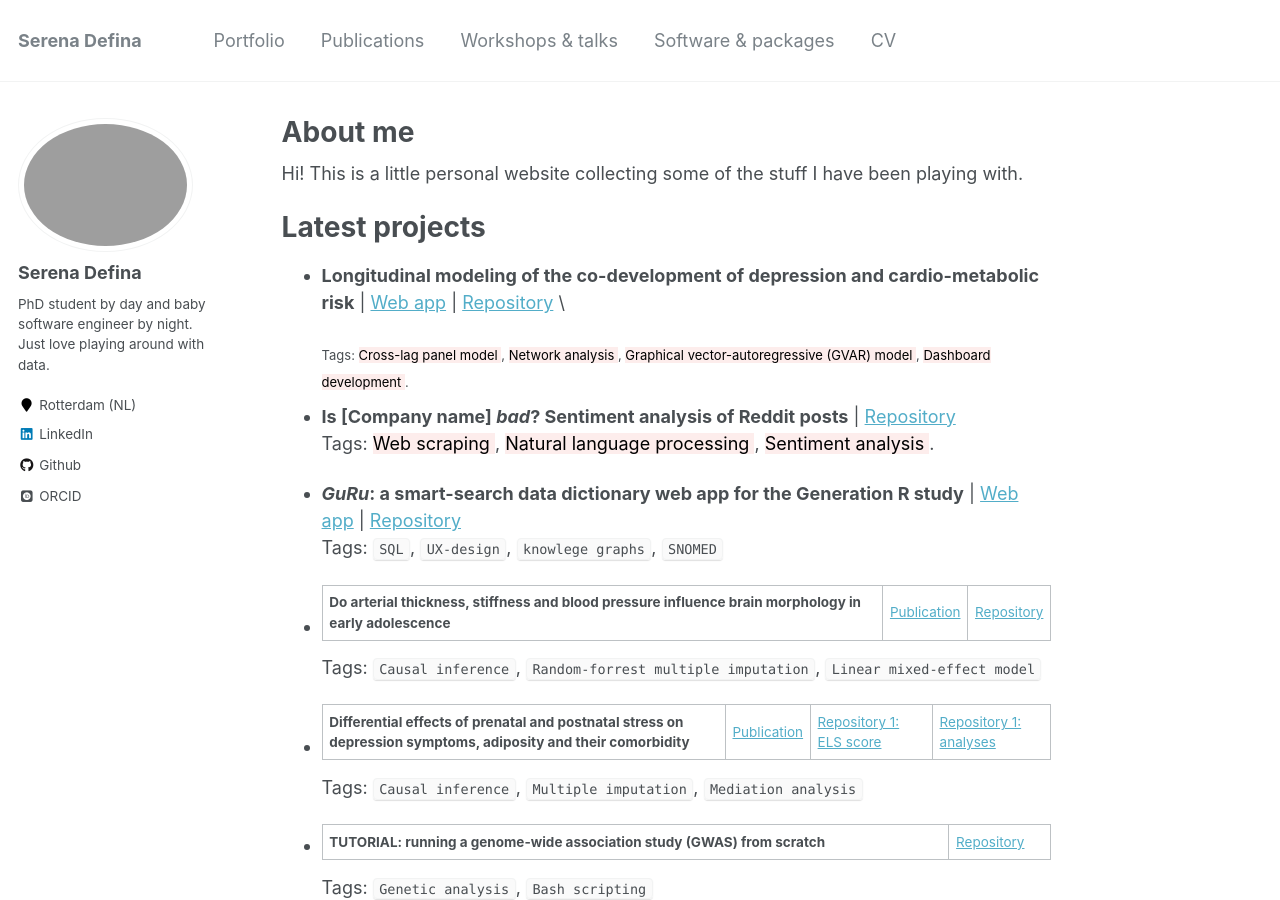
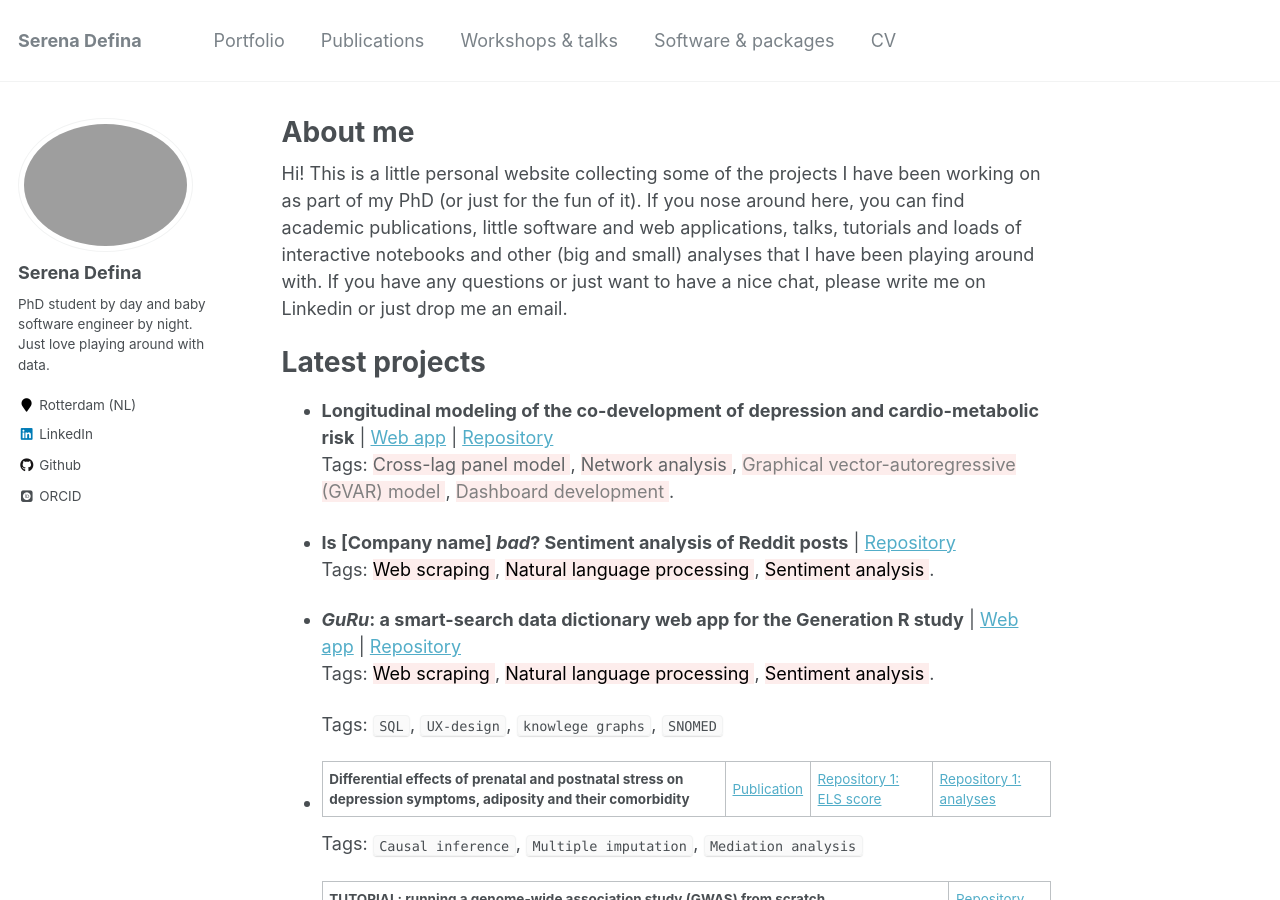
Before and after one commit to SereDef/seredef.github.io, a Jekyll site: the page built from _pages/about.md, in a window 1280 px wide and 900 px high. Built offline with Jekyll 4.4.1, drawn with Linux system fonts in a browser that asks for light colours; some web fonts are replaced.

Commit message:
try out new style about

```diff
--- a/_pages/about.md
+++ b/_pages/about.md
@@ -8,20 +8,23 @@ redirect_from:
 - /about.html
 ---
 
-Hi! This is a little personal website collecting some of the stuff I have been playing with.
+Hi! This is a little personal website collecting some of the projects I have been working on as part of my PhD (or just
+for the fun of it).
+If you nose around here, you can find academic publications, little software and web applications, talks, tutorials and
+loads of interactive notebooks and other (big and small) analyses that I have been playing around with.
+If you have any questions or just want to have a nice chat, please write me on Linkedin or just drop me an email.
 
 Latest projects
 ======
 
 - **Longitudinal modeling of the co-development of depression and cardio-metabolic risk** \|
   [Web app](https://longit-comorbidity.onrender.com) \|
-  [Repository](https://github.com/SereDef/comorb-longit-project) \
-
-  <font size="-1">Tags:
-  <mark style="background-color: #fdedec"> Cross-lag panel model </mark>,
-  <mark style="background-color: #fdedec"> Network analysis </mark>,
-  <mark style="background-color: #fdedec"> Graphical vector-autoregressive (GVAR) model </mark>,
-  <mark style="background-color: #fdedec"> Dashboard development </mark>.</font>
+  [Repository](https://github.com/SereDef/comorb-longit-project) \\
+  Tags:
+  <mark style="background-color:#fdedec; color:#626567">  Cross-lag panel model </mark>,
+  <mark style="background-color:#fdedec; color:#626567">  Network analysis </mark>,
+  <mark style="background-color:#fdedec; color:grey">  Graphical vector-autoregressive (GVAR) model </mark>,
+  <mark style="background-color:#fdedec; color:grey">  Dashboard development </mark>.
 
 - **Is [Company name] _bad_? Sentiment analysis of Reddit posts** \|
   [Repository]() \
@@ -32,11 +35,12 @@ Latest projects
 
 - **_GuRu_: a smart-search data dictionary web app for the Generation R study** \|
   [Web app]() \| [Repository]() \
+  Tags:
+  <mark style="background-color: #fdedec"> Web scraping </mark>,
+  <mark style="background-color: #fdedec"> Natural language processing </mark>,
+  <mark style="background-color: #fdedec"> Sentiment analysis </mark>.
+
   Tags: `SQL`, `UX-design`, `knowlege graphs`, `SNOMED`
-
-- **Do arterial thickness, stiffness and blood pressure influence brain morphology in early adolescence** | [Publication]() | [Repository]()
-
-  Tags: `Causal inference`, `Random-forrest multiple imputation`, `Linear mixed-effect model`
 
 - **Differential effects of prenatal and postnatal stress on depression symptoms, adiposity and their comorbidity** | [Publication]() | [Repository 1: ELS score]() | [Repository 1: analyses]()
 
```
Also changed, not shown: _publications/2023-11-01-arterial-health-brain-paper.md (+8 -0 lines).
